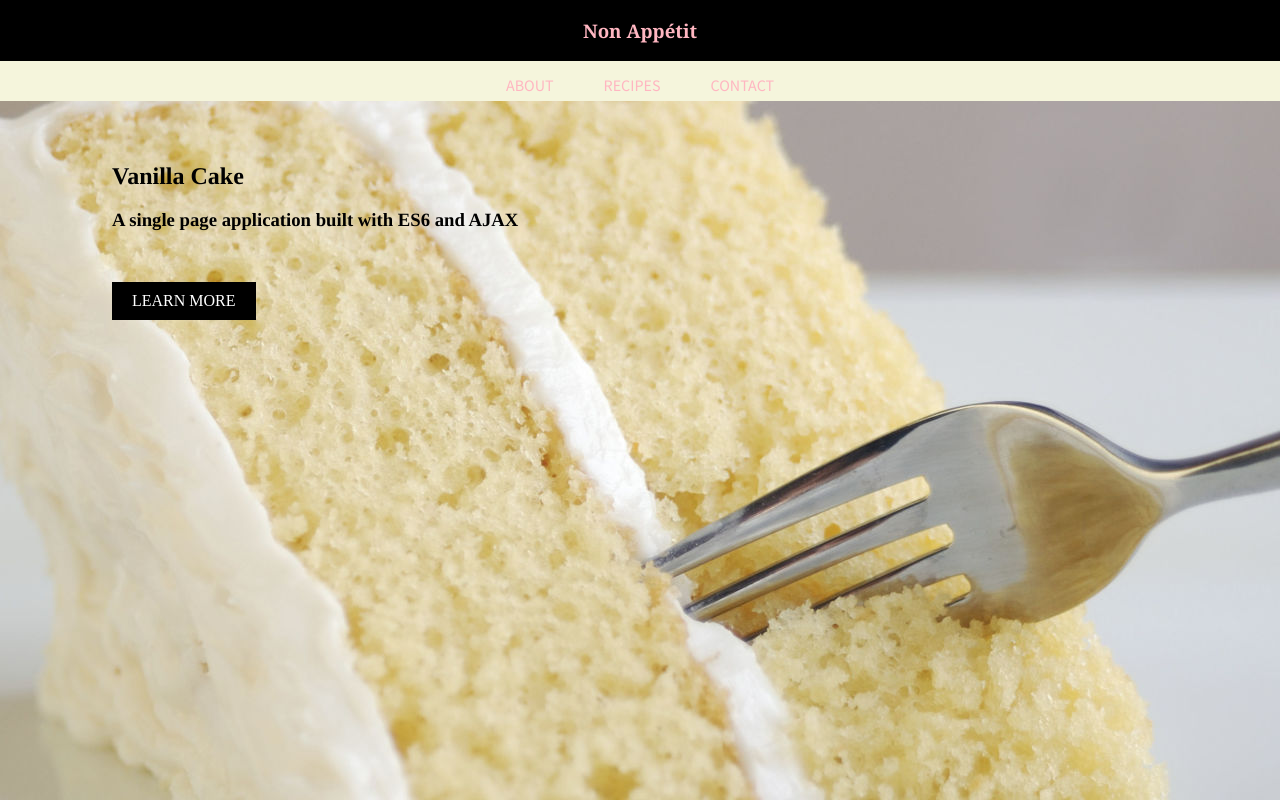
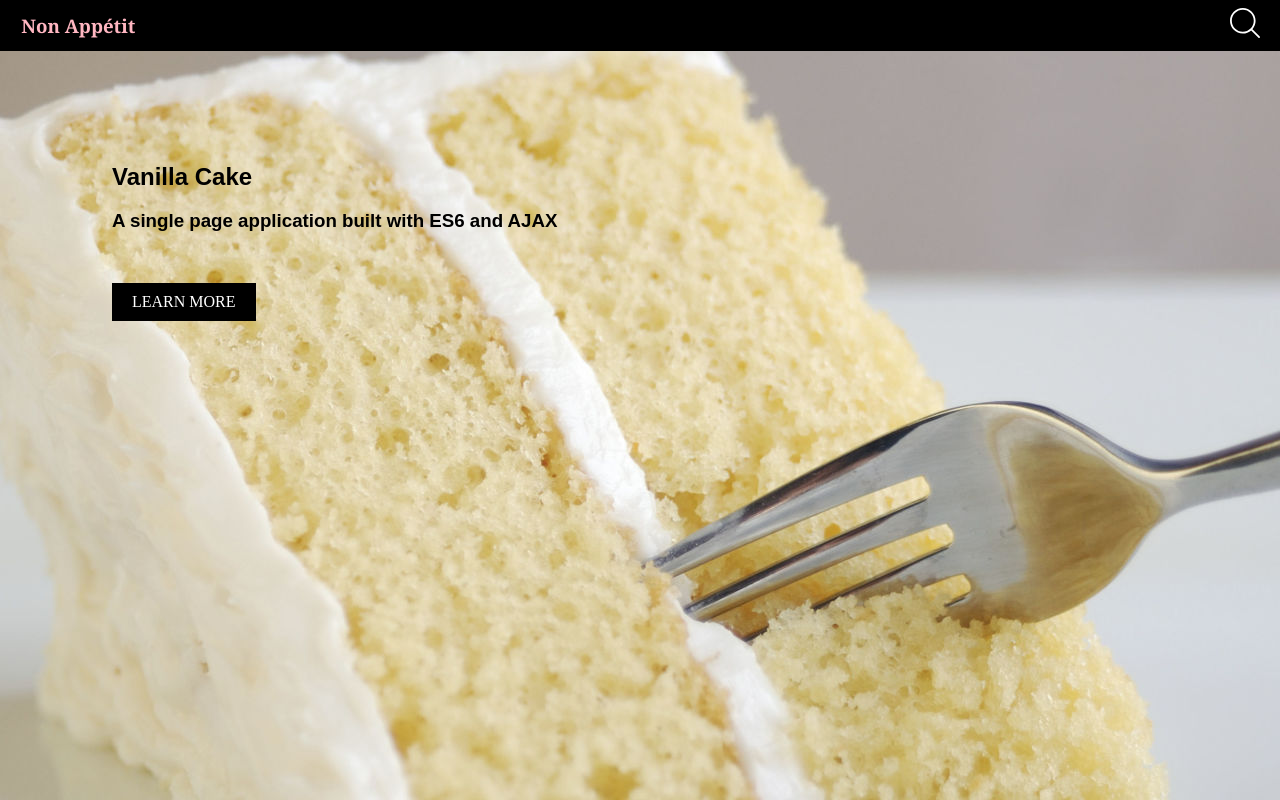
Before and after one commit to usrrname/vanilla-cake, a website: page index.html in a window 1280 px wide. Drawn offline with Linux system fonts and the light colour scheme; a web font is replaced by a local one.

Commit message:
added magnifying glass svg to menu, working on show/hide of ul navbar links, made home button on logo work

```diff
--- a/css/style.css
+++ b/css/style.css
@@ -54,28 +54,14 @@ section {
   background-color: palegoldenrod;
 }
 
-a {
+a,
+a:active {
   color: lightpink;
-}
-
-a:active {
   text-decoration: none;
 }
 
 p {
   margin: 1rem 0 1rem 0;
-}
-
-strong {
-  font-weight: 700;
-}
-
-.right {
-  float: right;
-}
-
-.left {
-  float: left;
 }
 
 blockquote {
@@ -90,6 +76,13 @@ blockquote {
   line-height: 28px;
 }
 
+.svg {
+  width: 30px;
+  height: 30px;
+  display: inline-block;
+  fill: white
+}
+
 /* Layout */
 #menu {
   width: 100%;
@@ -99,20 +92,33 @@ blockquote {
   position: fixed;
 }
 
+.menu__top {
+  width: 100%;
+  display: flex;
+  background: black;
+  align-items: center;
+  justify-content: space-between;
+}
+
+.menu__img__icon {
+  width: 50px;
+  justify-content: flex-end;
+}
+
 .menu__logo {
-  display: flex;
   font-family: "Average", Georgia, 'Times New Roman', Times, serif;
   font-style: bold;
   margin: 0;
   padding: 0.825rem;
   justify-content: center;
+  text-align: center;
   color: white;
   z-index: 9999;
   background-color: black;
 }
 
 .menu__navbar {
-  display: flex;
+  display: none;
   font-family: 'Source Sans Pro', sans-serif;
   height: 40px;
   padding: 0 1rem 0 1rem;
@@ -147,7 +153,7 @@ a {
 .main__heading {
   position: relative;
   display: block;
-  font-family: "Times";
+  font-family: "Average", sans-serif;
   align-items: center;
   justify-content: center;
   align-content: center;
@@ -190,7 +196,7 @@ article a:hover {
 }
 
 /* Special */
-.sub-title {
+.subtitle {
   margin: 50px auto;
   font-size: 18px;
   line-height: 23px;
@@ -239,7 +245,7 @@ article a:hover {
   .inner .navbar li a {
     color: inherit;
     font-size: medium;
-    text-align: center;
+    text-align: left;
     vertical-align: middle;
   }
 }
--- a/views/menu.html
+++ b/views/menu.html
@@ -1,5 +1,16 @@
 <header id="menu">
-  <h3 class="menu__logo"> <a href="/">Non App&eacute;tit</a></h3>
+  <div class="menu__top">
+    <h3 class="menu__logo"> <a href='#'>Non App&eacute;tit</a> </h3>
+    <div class="menu__img__icon" onclick="toggleNav()"><svg version="1.1" class="svg" xmlns="http://www.w3.org/2000/svg"
+        xmlns:xlink="http://www.w3.org/1999/xlink" viewBox="0 0 451 451" xml:space="preserve">
+        <g>
+          <path d="M447.05,428l-109.6-109.6c29.4-33.8,47.2-77.9,47.2-126.1C384.65,86.2,298.35,0,192.35,0C86.25,0,0.05,86.3,0.05,192.3
+   s86.3,192.3,192.3,192.3c48.2,0,92.3-17.8,126.1-47.2L428.05,447c2.6,2.6,6.1,4,9.5,4s6.9-1.3,9.5-4
+   C452.25,441.8,452.25,433.2,447.05,428z M26.95,192.3c0-91.2,74.2-165.3,165.3-165.3c91.2,0,165.3,74.2,165.3,165.3
+   s-74.1,165.4-165.3,165.4C101.15,357.7,26.95,283.5,26.95,192.3z" />
+        </g>
+      </svg></div>
+  </div>
   <ul class="menu__navbar inner">
     <li><a href="#about">ABOUT</a></li>
     <li><a href="#resources">RECIPES</a></li>
```
Also changed, not shown: index.html (+0 -3 lines).
